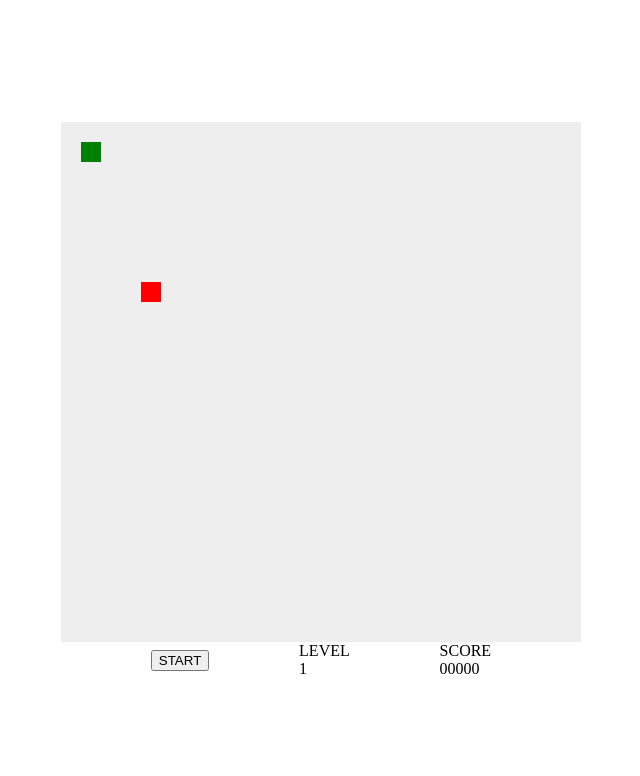
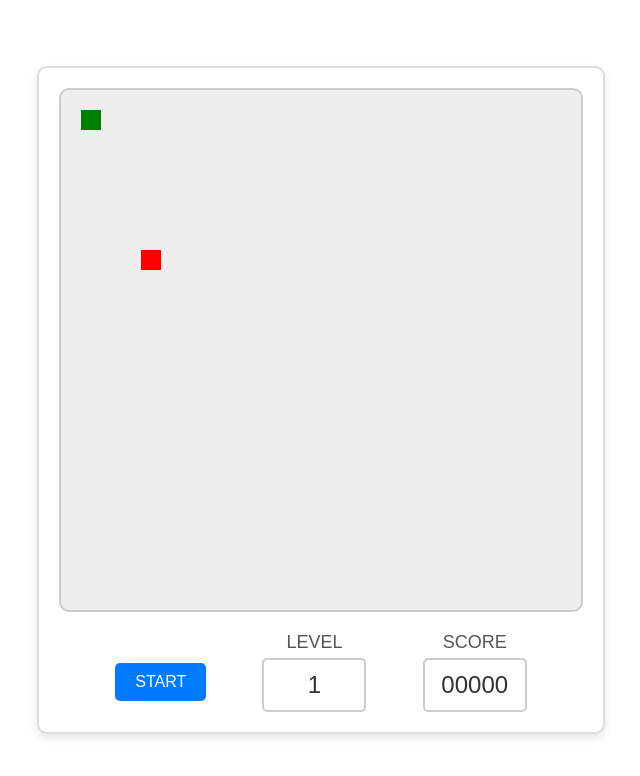
Before and after one commit to kimD0ngjun/snake_game, a plain HTML site: page index.html in a window 1280 px wide. Shown: the whole page, without its empty margins (319-959 px from the left). Drawn offline with Linux system fonts and the light colour scheme.

Commit message:
style: 대략적인 스타일링 추가

```diff
--- a/script.js
+++ b/script.js
@@ -1,6 +1,8 @@
 const canvas = document.getElementById('gameCanvas');
 const startBtn = document.getElementById('startBtn');
 const levelBoard = document.getElementById('levelBoard');
+const scoreBoard = document.getElementById('scoreBoard');
+let score = parseInt(scoreBoard.textContent, 10) || 0;
 const ctx = canvas.getContext('2d');
 const N = 26; // 게임판 사이즈
 const blockSize = canvas.height / N; // 단위 블록
@@ -11,6 +13,7 @@ let direction = [1, 0]; // 처음 방향
 let bodyQueue = [{ x: 1, y: 1 }];  // 처음 뱀 위치
 let apples = []; // 사과 위치 튜플(배열) 요소 이중배열 -> 레벨이 높아지면 사과를 여러 개 배치하는 로직으로 재활용도 가능할듯
 let level = 1; // 레벨 변수
+let moveInterval = 50; // 점수 계산용 움직임 간격 초기화 변수
 
 // 랜덤한 위치에 사과 배치
 function placeApple() {
@@ -67,7 +70,7 @@ function game() {
     // 1. 맵 밖(벽)으로 향한다
     // 2. 자기 몸(1)이랑 부딪힌다
     if (x < 0 || x >= N || y < 0 || y >= N || maps[x][y] === 1) {
-        alert('Game Over!\n\n게임을 초기화합니다');
+        alert(`Game Over!\n\n진행 레벨: ${level} 단계\n최종 점수: ${score} 점\n게임을 초기화합니다`);
         location.reload();
 
         //todo: 여기다가 게임 재시작, 점수 환산 및 저장 로직 함수
@@ -91,6 +94,10 @@ function game() {
             // 레벨 업
             level++;
             levelBoard.textContent = level;
+            // 점수 계산 및 움직임 간격 초기화
+            score += moveInterval * 2;
+            scoreBoard.textContent = score.toString().padStart(5, '0');
+            moveInterval = 50;
 
             break;
         }
@@ -107,6 +114,13 @@ function game() {
 
     // 위에서 업뎃된 정보들 바탕으로 캔버스 다시 드로잉
     draw();
+
+    // 점수 계산용 움직임 포인트 업데이트
+    if (moveInterval === 0) {
+        moveInterval = 0;
+    } else {
+        moveInterval--;
+    }
 
     // 분기 단위시간 조정(줄일 수록 빡세겠지)
     // 60, hard는 45
--- a/style.css
+++ b/style.css
@@ -1,21 +1,29 @@
-
 body {
     height: 100vh;
     display: flex;
     justify-content: center;
     align-items: center;
     margin: 0;
+    font-family: 'Arial', sans-serif;
 }
 
-#game-container {
+.game-container {
     display: flex;
     flex-direction: column;
+    align-items: center;
+    background: #fff;
+    border: 2px solid #ddd;
+    border-radius: 10px;
+    box-shadow: 0 4px 8px rgba(0, 0, 0, 0.1);
+    padding: 20px;
 }
 
 #gameCanvas {
     background-color: #eee;
     display: block;
-    margin: 0 auto;
+    /* margin: 20px auto; */
+    border: 2px solid #ccc;
+    border-radius: 10px;
 }
 
 #gameBoard {
@@ -23,4 +31,64 @@ body {
     flex-direction: row;
     justify-content: space-evenly;
     align-items: center;
+    width: 100%;
+    margin-top: 20px;
 }
+
+.gameBoard {
+    display: flex;
+    flex-direction: column;
+    align-items: center;
+}
+
+#levelBoard, #scoreBoard {
+    display: flex;
+    justify-content: center;
+    align-items: center;
+    background-color: #fff;
+    border: 2px solid #ccc;
+    border-radius: 5px;
+    width: 100px;
+    height: 50px;
+    font-size: 24px;
+    color: #333;
+}
+
+.system {
+    font-size: 18px;
+    color: #555;
+    margin-bottom: 5px;
+}
+
+button {
+    padding: 10px 20px;
+    font-size: 16px;
+    color: #fff;
+    background-color: #007bff;
+    border: none;
+    border-radius: 5px;
+    cursor: pointer;
+    margin-top: 20px;
+}
+
+button:hover {
+    background-color: #0056b3;
+}
+
+section {
+    display: flex;
+    flex-direction: column;
+    align-items: center;
+    margin-top: 20px;
+}
+
+section h1 {
+    font-size: 24px;
+    color: #333;
+    margin-bottom: 10px;
+}
+
+section p {
+    font-size: 18px;
+    color: #666;
+}
```
